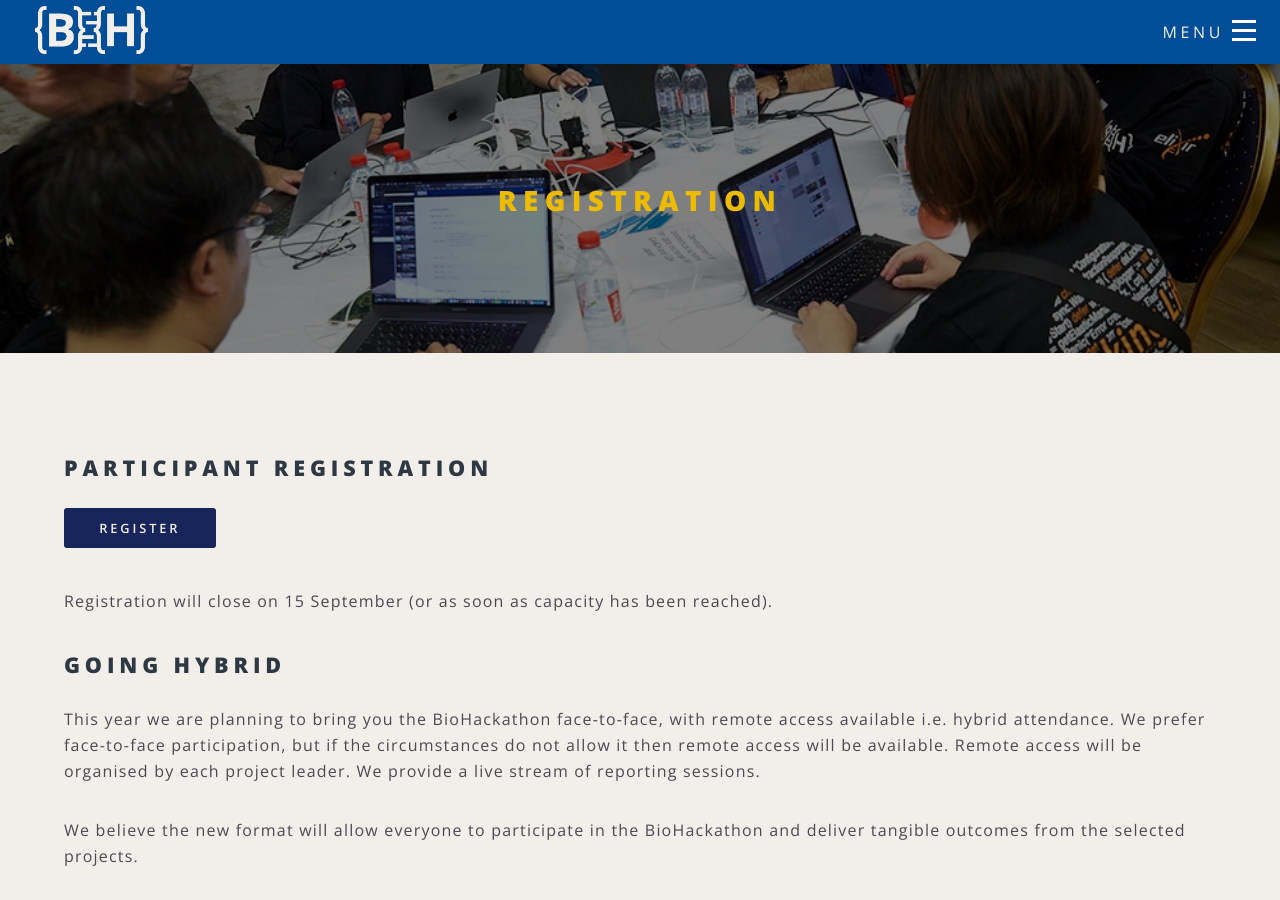
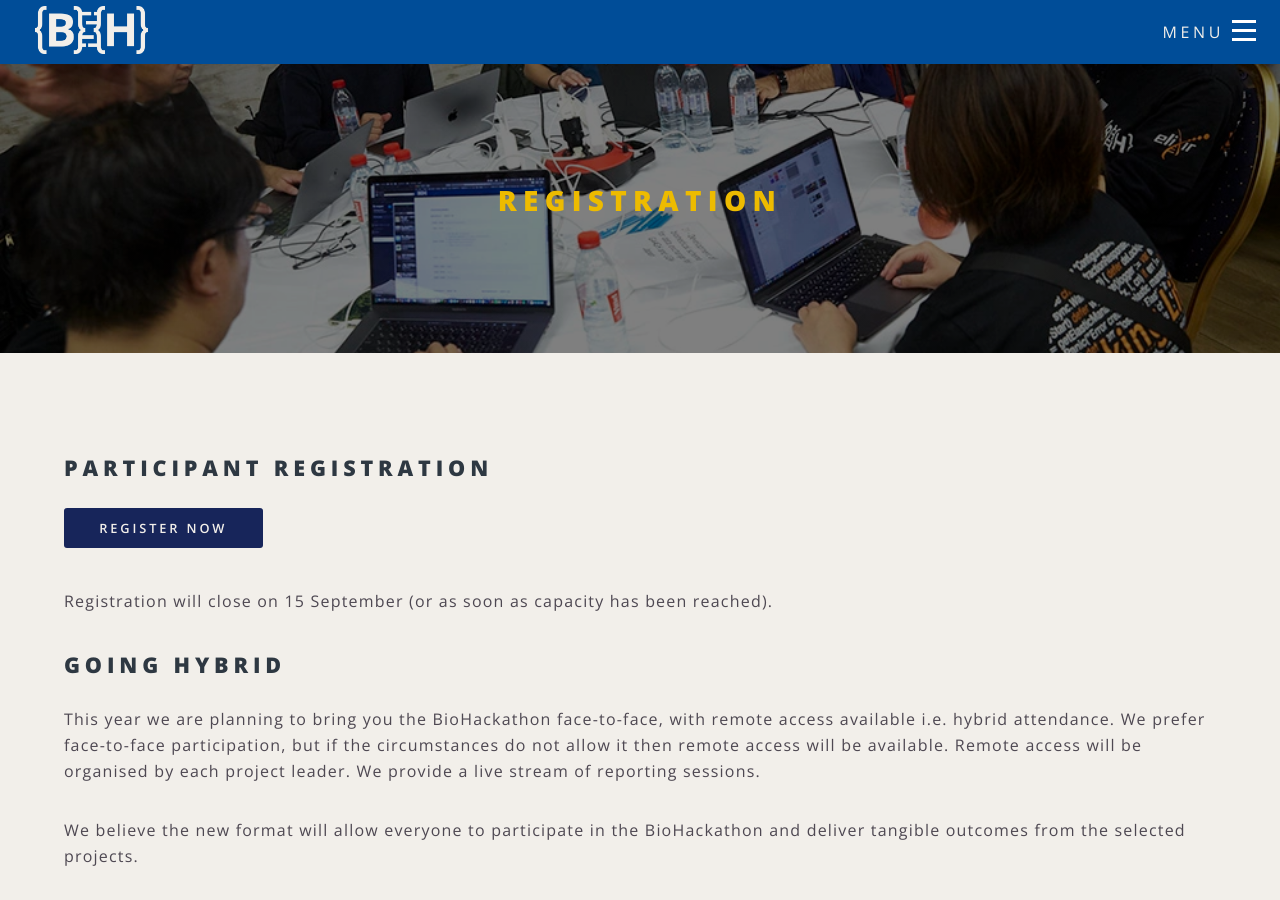
Before and after one commit to elixir-europe/biohackathon-europe-2021, a Jekyll site: the page built from registration.html, in a window 1280 px wide and 900 px high. Built offline with Jekyll 4.4.1, drawn with Linux system fonts in a browser that asks for light colours; nearby versions of some CDN libraries.

Commit message:
Update registration text

```diff
--- a/registration.html
+++ b/registration.html
@@ -6,7 +6,7 @@
 <section>
     <section>
         <h2>Participant registration</h2>
-<p><a class="button special" href="https://elixir-events.eventscase.com/attendance/event/index/40160/EN">Register</a></p>
+<p><a class="button special" href="https://elixir-events.eventscase.com/attendance/event/index/40160/EN">Register now</a></p>
         <p>Registration will close on 15 September (or as soon as capacity has been reached).</p>
         <!-- <a href="https://www.eventbrite.co.uk/e/biohackathon-europe-2020-registration-104117179286" target="_blank" class="button fit special">Register here!</a>-->
 
```
